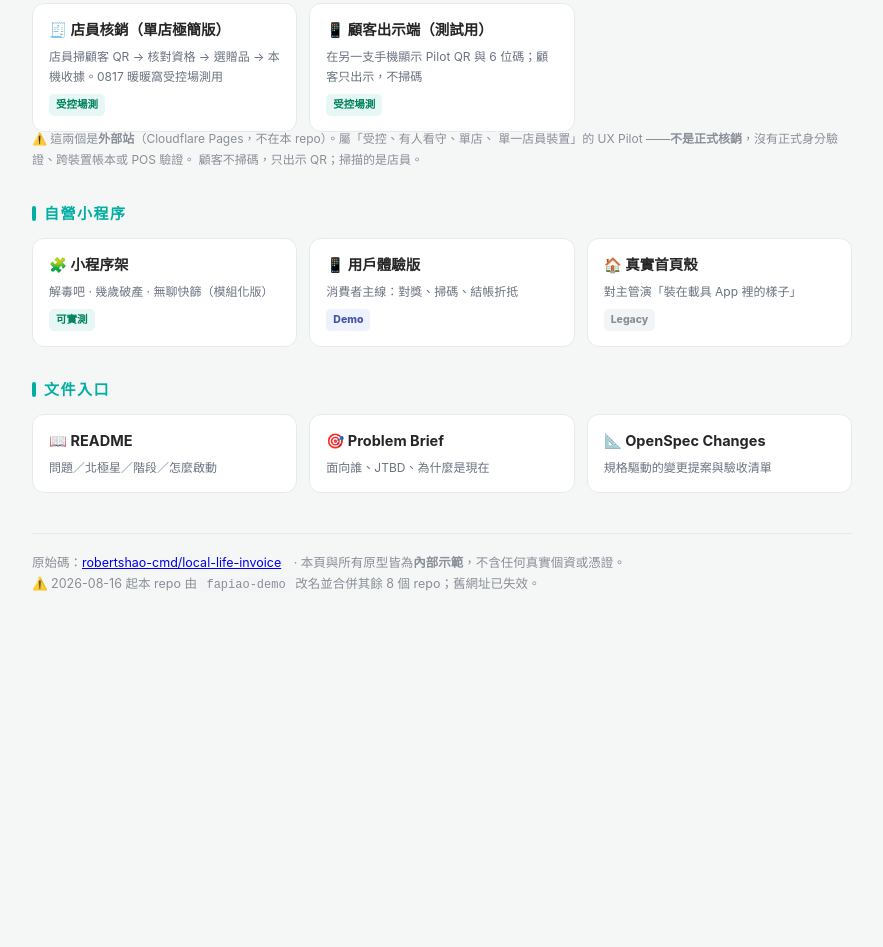
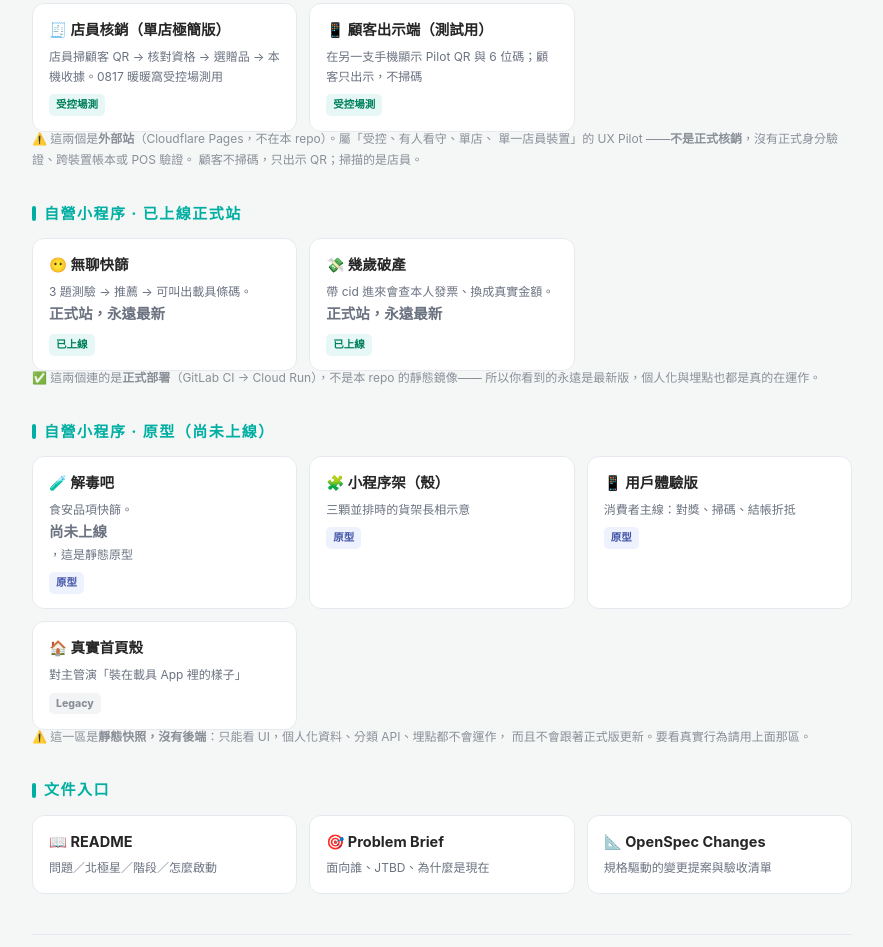
Before and after one commit to robertshao-cmd/local-life-invoice-demo, a plain HTML site: page index.html in a window 1280 px wide. Shown: the part 428-1375 px from the top of the page, without its empty margins (198-1081 px from the left). Before the commit the page ends 1084 px from the top, so only its background shows below. Drawn offline with Linux system fonts and the light colour scheme.

Commit message:
publish: 自 local-life-invoice/prototypes 同步

```diff
--- a/index.html
+++ b/index.html
@@ -73,17 +73,40 @@
     顧客不掃碼，只出示 QR；掃描的是店員。
   </p>
 
-  <h2>自營小程序</h2>
+  <h2>自營小程序 · 已上線正式站</h2>
   <div class="grid">
+    <a class="card" href="https://ailab-dev.cmoney.tw/bored/" target="_blank" rel="noopener noreferrer">
+      <b>😶 無聊快篩</b>
+      <small>3 題測驗 → 推薦 → 可叫出載具條碼。<b>正式站，永遠最新</b></small>
+      <span class="tag t-live">已上線</span>
+    </a>
+    <a class="card" href="https://ailab-dev.cmoney.tw/wealth/" target="_blank" rel="noopener noreferrer">
+      <b>💸 幾歲破產</b>
+      <small>帶 cid 進來會查本人發票、換成真實金額。<b>正式站，永遠最新</b></small>
+      <span class="tag t-live">已上線</span>
+    </a>
+  </div>
+  <p style="font-size:12px;color:#8A8F98;margin-top:-4px;line-height:1.8">
+    ✅ 這兩個連的是<b>正式部署</b>（GitLab CI → Cloud Run），不是本 repo 的靜態鏡像——
+    所以你看到的永遠是最新版，個人化與埋點也都是真的在運作。
+  </p>
+
+  <h2>自營小程序 · 原型（尚未上線）</h2>
+  <div class="grid">
+    <a class="card" href="./mini/detox/">
+      <b>🧪 解毒吧</b>
+      <small>食安品項快篩。<b>尚未上線</b>，這是靜態原型</small>
+      <span class="tag t-demo">原型</span>
+    </a>
     <a class="card" href="./mini/">
-      <b>🧩 小程序架</b>
-      <small>解毒吧 · 幾歲破產 · 無聊快篩（模組化版）</small>
-      <span class="tag t-live">可實測</span>
+      <b>🧩 小程序架（殼）</b>
+      <small>三顆並排時的貨架長相示意</small>
+      <span class="tag t-demo">原型</span>
     </a>
     <a class="card" href="./consumer/app.html?v=6.19">
       <b>📱 用戶體驗版</b>
       <small>消費者主線：對獎、掃碼、結帳折抵</small>
-      <span class="tag t-demo">Demo</span>
+      <span class="tag t-demo">原型</span>
     </a>
     <a class="card" href="./_legacy/real-home-v7.html">
       <b>🏠 真實首頁殼</b>
@@ -91,6 +114,10 @@
       <span class="tag t-old">Legacy</span>
     </a>
   </div>
+  <p style="font-size:12px;color:#8A8F98;margin-top:-4px;line-height:1.8">
+    ⚠️ 這一區是<b>靜態快照，沒有後端</b>：只能看 UI，個人化資料、分類 API、埋點都不會運作，
+    而且不會跟著正式版更新。要看真實行為請用上面那區。
+  </p>
 
   <h2>文件入口</h2>
   <div class="grid">
```
Also changed, not shown: mini/README.md (added).
